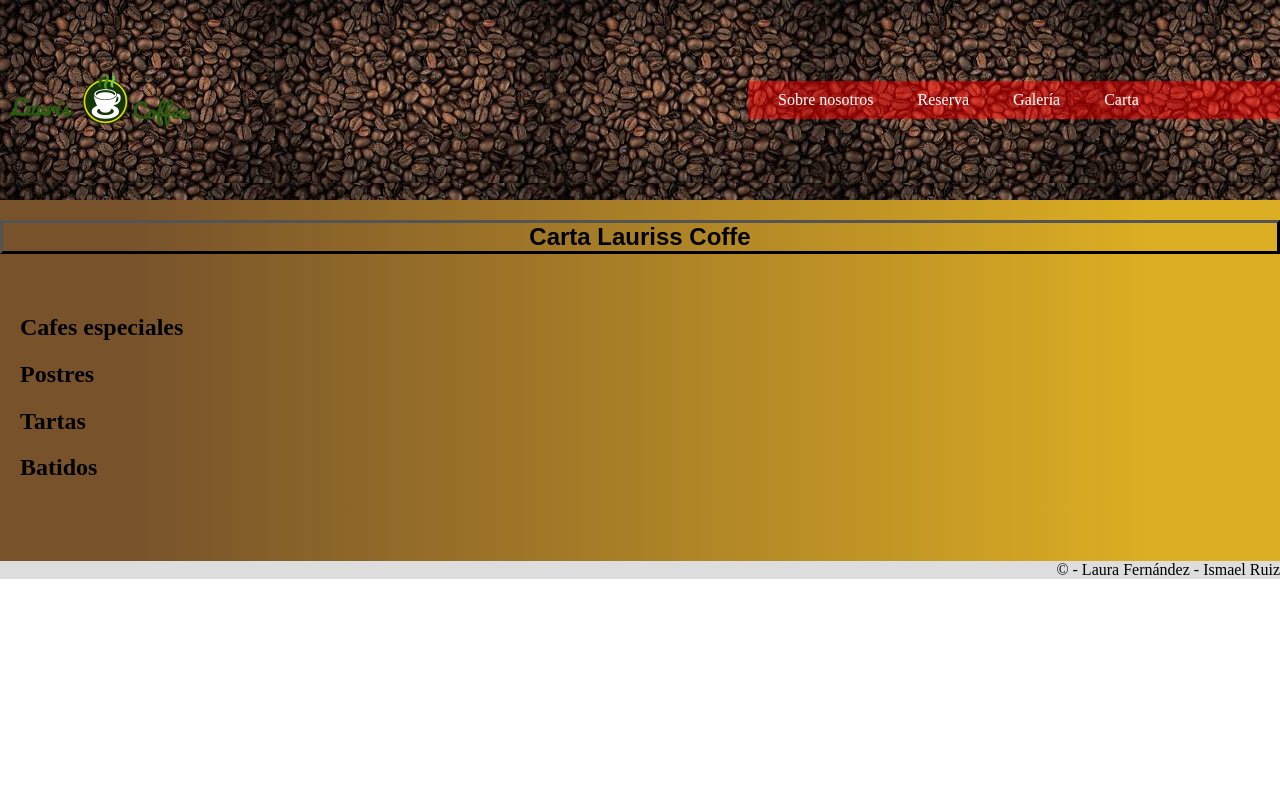
After one commit to IsmaDevBalmis/ProyectoLM-LauraIsmael, a PHP site: page /pages/carta.html in a window 1280 px wide. The commit adds this page. Run offline with PHP 8.4, Linux system fonts and the light colour scheme.

Commit message:
Añado carta y css carta

```diff
--- /dev/null
+++ b/proyecto/css/carta.css
@@ -0,0 +1,33 @@
+.contenedorpadre{
+  display:flex;
+  flex-direction: column;
+  justify-content: center;
+  background: -webkit-linear-gradient(left, #78522B 10%, #DCAE23 90%);
+  background: -o-linear-gradient(left, #78522B 10%, #DCAE23 90%);
+  background: linear-gradient(to right, #78522B 10%, #DCAE23 90%);
+}
+.titulo
+{
+  align-items: center;
+  font-family:sans-serif;
+  border: outset;
+  border-color: black;
+  text-align: center;
+  min-width: 30vw;
+}
+.titulo2
+{
+  font-family: "Homer Simpson UI";
+  color: black;
+}
+.contenedorpequeño {
+  flex: 30%;
+  flex-direction: row;
+  padding: 20px;
+}
+.contenedorgrande {
+  flex: 70%;
+  flex-direction: row;
+  padding: 20px;
+
+}
--- a/proyecto/css/index.css
+++ b/proyecto/css/index.css
@@ -58,6 +58,10 @@ dejarlo como menú de navegación.
   background-color:bisque;
   color: black;
 }
+footer {
+  text-align: right;
+  background: #ddd;
+}
 
 nav {
     width: 100vw;
--- a/proyecto/index.html
+++ b/proyecto/index.html
@@ -14,7 +14,7 @@
           <a href="#">Sobre nosotros</a>
           <a href="pages/reservas.html">Reserva</a>
           <a href="#">Galería</a>
-          <a href="#">Carta</a>
+          <a href="pages/carta.html">Carta</a>
           </div>
         </header>
         <div class="contenedorpadre">
@@ -23,7 +23,8 @@
            </div>
 
 
-        <footer>** Copyright **
+        <footer>
+          &copy; Ismael Ruiz - Laura Fernández
         </footer>
         </main>
     </body>
--- /dev/null
+++ b/proyecto/pages/carta.html
@@ -0,0 +1,36 @@
+<!DOCTYPE html>
+<html>
+    <meta http-equiv="Content-Type" content="text/html; charset=UTF-8">
+    <head>
+        <title>Lauris Coffe</title>
+        <link rel="stylesheet" href="..\css\index.css">
+        <link rel="stylesheet" href="..\css\carta.css">
+    </head>
+    <body>
+        <main>
+        <header>
+          <img src="../sources/img/logo.png" alt="logo">
+          <div class="navIndex">
+          <a href="#">Sobre nosotros</a>
+          <a href="reservas.html">Reserva</a>
+          <a href="#">Galería</a>
+          <a href="carta.html">Carta</a>
+          </div>
+        </header>
+        <section class="contenedorpadre">
+          <h1 class="titulo">Carta Lauriss Coffe</h1>
+          <div class="contenedorgrande">
+            <h2 class="titulo2"> Cafes especiales</h2>
+            <h2 class="titulo2"> Postres </h2>
+            <h2 class="titulo2"> Tartas</h2>
+            <h2 class="titulo2"> Batidos</h2>
+          </div>
+          <div class="contenedorpequeño"></div>
+          </section>
+
+
+        <footer>&copy; - Laura Fernández - Ismael Ruiz
+        </footer>
+        </main>
+    </body>
+</html>
```
